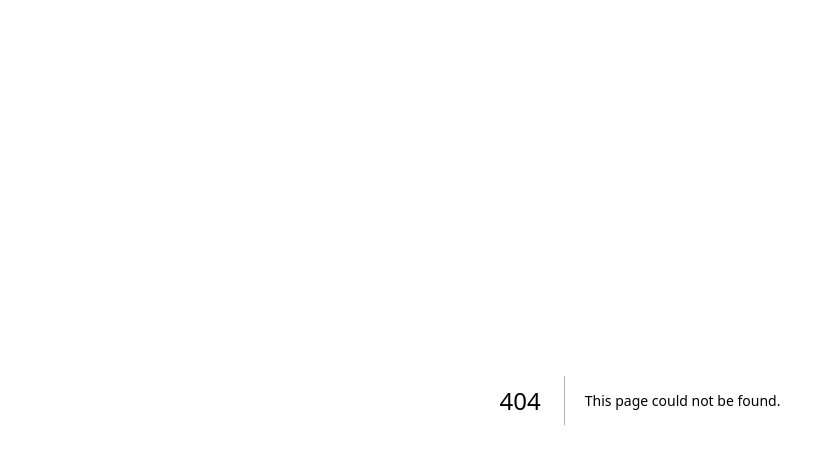
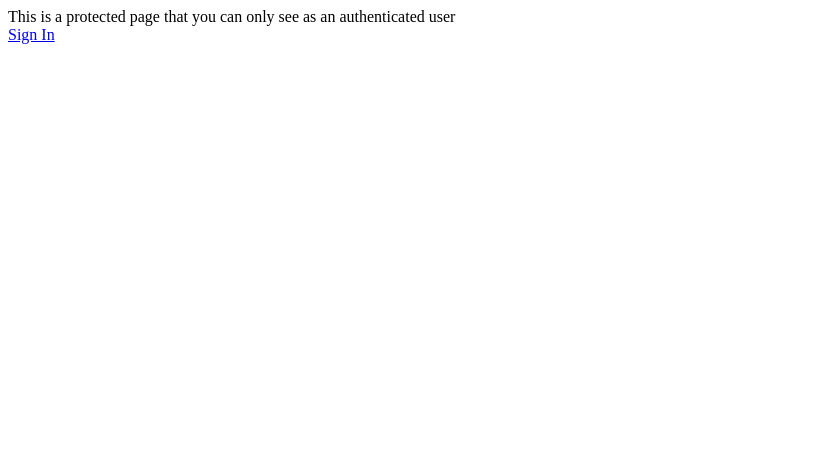
Before and after one commit to Davi-Guindani/cemn-adm, a Next.js app: page /dashbaord in a window 1280 px wide. Before the commit this address had no page. Shown: the top 464 px of the page, without its empty margins (0-835 px from the left). Built offline with nearby package versions, Linux system fonts and the light colour scheme; no server answers.

Commit message:
renaming protected to dashboard and login to signin

```diff
--- /dev/null
+++ b/app/dashbaord/page.tsx
@@ -0,0 +1,16 @@
+import AuthButton from "components/AuthButton";
+
+export default async function DashBoardPage() {
+  return (
+    <div>
+      <div>
+        This is a protected page that you can only see as an authenticated user
+      </div>
+      <nav>
+        <div>
+          <AuthButton />
+        </div>
+      </nav>
+    </div>
+  );
+}
--- a/app/login/page.tsx
+++ b/app/login/page.tsx
@@ -2,7 +2,7 @@ import Link from "next/link";
 import { SubmitButton } from "./submit-button";
 import { signIn } from "./actions";
 
-export default async function Login({
+export default async function SignIn({
   searchParams,
 }: {
   searchParams: Promise<{ message: string }>;
--- a/components/AuthButton.tsx
+++ b/components/AuthButton.tsx
@@ -21,10 +21,10 @@ export default async function AuthButton() {
     <div>
       Hey, {user.email}!
       <form action={signOut}>
-        <button>Logout</button>
+        <button>Sign Out</button>
       </form>
     </div>
   ) : (
-    <Link href="/login">Login</Link>
+    <Link href="/login">Sign In</Link>
   );
 }
```
Also changed, not shown: app/protected/page.tsx (deleted, +0 -28 lines).
